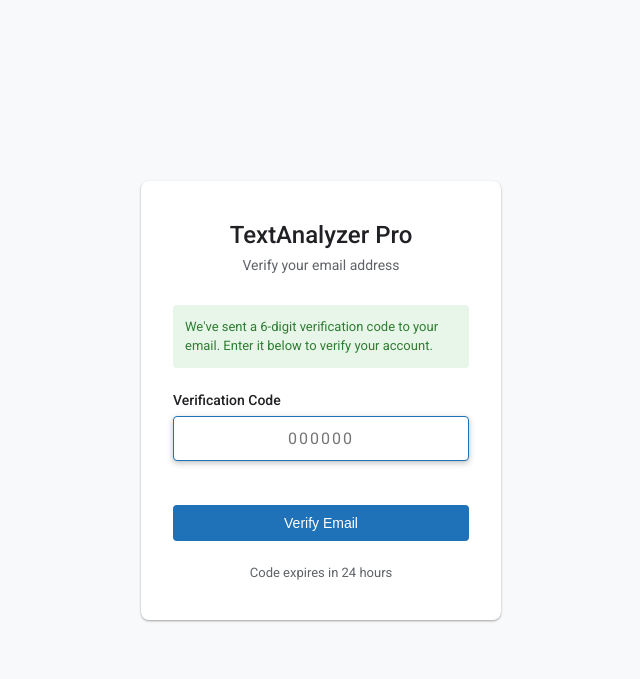
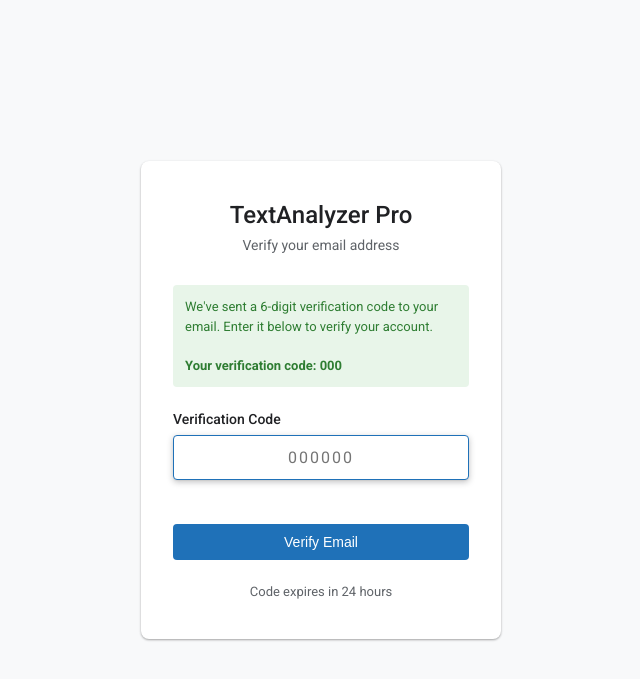
Before and after one commit to Evans-23-Oyooh/IntegrityScan, a Django app: template templates/auth/verify_email.html in a window 1280 px wide. Shown: the top 679 px of the page, without its empty margins (319-959 px from the left). Run offline with Django 4.2, Linux system fonts and the light colour scheme; the template is opened without the code that fills it: most values are stand-ins (such as "Sample title", 1, 10 or a date in 2020).

Commit message:
Display verification code on verify email page

```diff
--- a/analyzer/auth_views.py
+++ b/analyzer/auth_views.py
@@ -78,7 +78,7 @@ def verify_email(request, username):
         else:
             messages.error(request, 'Invalid verification code')
 
-    return render(request, 'auth/verify_email.html', {'username': username})
+    return render(request, 'auth/verify_email.html', {'username': username, 'verification_code': verification.verification_code})
 
 def login_view(request):
     if request.method == 'POST':
--- a/templates/auth/verify_email.html
+++ b/templates/auth/verify_email.html
@@ -35,6 +35,9 @@
 
             <div class="info">
                 We've sent a 6-digit verification code to your email. Enter it below to verify your account.
+                {% if verification_code %}
+                <br><br><strong>Your verification code: {{ verification_code }}</strong>
+                {% endif %}
             </div>
 
             {% if messages %}
```
